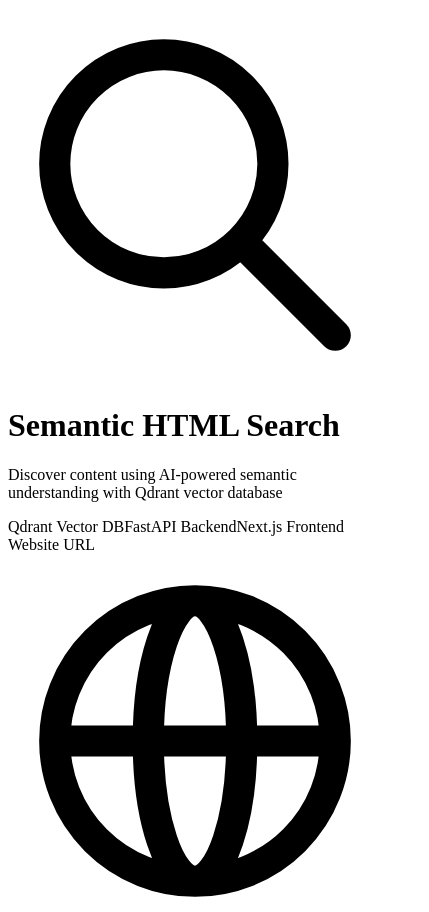
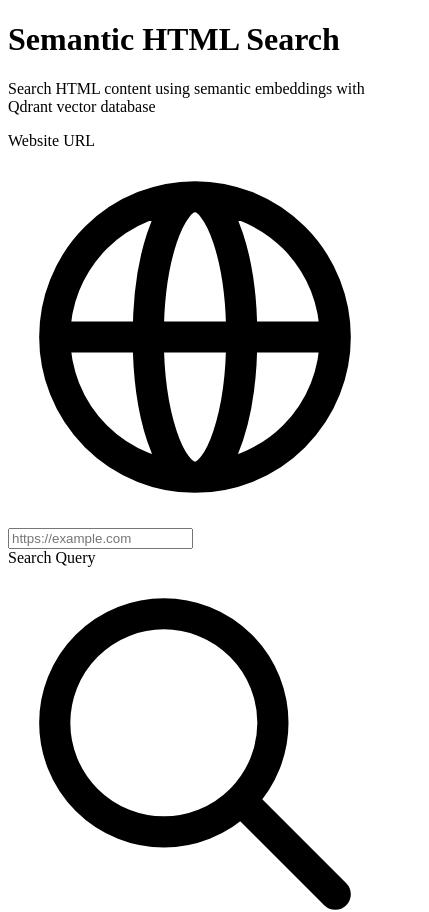
Before and after one commit to aaron-seq/semantic-html-search-smarter-codes, a Next.js app in the folder frontend/: page / in a window 390 px wide. Shown: the top 912 px of the page, 429 px wide, since content can reach past the window. Built offline with nearby package versions, Linux system fonts and the light colour scheme.

Commit message:
Update UI to match assignment requirements: clean design without emojis

```diff
--- a/frontend/pages/index.tsx
+++ b/frontend/pages/index.tsx
@@ -79,52 +79,23 @@ export default function Home() {
   return (
     <>
       <Head>
-        <title>Semantic HTML Search | AI-Powered Content Discovery</title>
+        <title>Semantic HTML Search - Smarter.codes Assignment</title>
         <meta name="description" content="Search HTML content using semantic embeddings with Qdrant vector database" />
         <meta name="viewport" content="width=device-width, initial-scale=1" />
         <link rel="icon" href="/favicon.ico" />
       </Head>
 
-      <main className="min-h-screen bg-gradient-to-br from-blue-50 via-indigo-50 to-purple-50">
-        {/* Animated Background Elements */}
-        <div className="fixed inset-0 overflow-hidden pointer-events-none">
-          <div className="absolute -top-40 -right-40 w-80 h-80 bg-purple-300 rounded-full mix-blend-multiply filter blur-xl opacity-20 animate-blob"></div>
-          <div className="absolute -bottom-40 -left-40 w-80 h-80 bg-indigo-300 rounded-full mix-blend-multiply filter blur-xl opacity-20 animate-blob animation-delay-2000"></div>
-          <div className="absolute top-1/2 left-1/2 transform -translate-x-1/2 -translate-y-1/2 w-80 h-80 bg-blue-300 rounded-full mix-blend-multiply filter blur-xl opacity-20 animate-blob animation-delay-4000"></div>
-        </div>
-
-        <div className="relative container mx-auto px-4 py-12 max-w-6xl">
-          {/* Header */}
-          <div className="text-center mb-12">
-            <div className="inline-flex items-center justify-center mb-6">
-              <div className="p-3 bg-gradient-to-br from-indigo-500 to-purple-600 rounded-2xl shadow-lg">
-                <svg className="w-12 h-12 text-white" fill="none" viewBox="0 0 24 24" stroke="currentColor">
-                  <path strokeLinecap="round" strokeLinejoin="round" strokeWidth={2} d="M21 21l-6-6m2-5a7 7 0 11-14 0 7 7 0 0114 0z" />
-                </svg>
-              </div>
-            </div>
-            <h1 className="text-5xl font-extrabold text-transparent bg-clip-text bg-gradient-to-r from-indigo-600 via-purple-600 to-pink-600 mb-4">
+      <main className="min-h-screen bg-gray-50">
+        <div className="container mx-auto px-4 py-8 max-w-6xl">
+          <div className="text-center mb-8">
+            <h1 className="text-4xl font-bold text-gray-900 mb-3">
               Semantic HTML Search
             </h1>
-            <p className="text-xl text-gray-600 max-w-2xl mx-auto">
-              Discover content using AI-powered semantic understanding with{' '}
-              <span className="font-semibold text-indigo-600">Qdrant</span> vector database
+            <p className="text-lg text-gray-600">
+              Search HTML content using semantic embeddings with Qdrant vector database
             </p>
-            <div className="mt-4 flex items-center justify-center gap-2 text-sm text-gray-500">
-              <span className="inline-flex items-center px-3 py-1 rounded-full bg-white shadow-sm border border-gray-200">
-                <span className="w-2 h-2 bg-green-500 rounded-full mr-2 animate-pulse"></span>
-                Qdrant Vector DB
-              </span>
-              <span className="inline-flex items-center px-3 py-1 rounded-full bg-white shadow-sm border border-gray-200">
-                FastAPI Backend
-              </span>
-              <span className="inline-flex items-center px-3 py-1 rounded-full bg-white shadow-sm border border-gray-200">
-                Next.js Frontend
-              </span>
-            </div>
           </div>
 
-          {/* Search Form */}
           <SearchForm
             url={url}
             query={query}
@@ -135,12 +106,11 @@ export default function Home() {
             onClear={handleClear}
           />
 
-          {/* Error Display */}
           {error && (
-            <div className="mt-6 bg-red-50 border-2 border-red-200 rounded-2xl p-6 shadow-lg animate-shake">
+            <div className="mt-6 bg-red-50 border border-red-200 rounded-lg p-4">
               <div className="flex items-start">
                 <div className="flex-shrink-0">
-                  <svg className="w-6 h-6 text-red-500" fill="currentColor" viewBox="0 0 20 20">
+                  <svg className="w-5 h-5 text-red-500" fill="currentColor" viewBox="0 0 20 20">
                     <path fillRule="evenodd" d="M10 18a8 8 0 100-16 8 8 0 000 16zM8.707 7.293a1 1 0 00-1.414 1.414L8.586 10l-1.293 1.293a1 1 0 101.414 1.414L10 11.414l1.293 1.293a1 1 0 001.414-1.414L11.414 10l1.293-1.293a1 1 0 00-1.414-1.414L10 8.586 8.707 7.293z" clipRule="evenodd" />
                   </svg>
                 </div>
@@ -152,43 +122,21 @@ export default function Home() {
             </div>
           )}
 
-          {/* Results Metadata */}
           {searchMeta && (
             <div className="mt-8">
-              <div className="bg-gradient-to-r from-indigo-500 to-purple-600 rounded-2xl shadow-xl p-6 text-white mb-6">
-                <div className="grid grid-cols-1 md:grid-cols-3 gap-6">
-                  <div className="flex items-center gap-3">
-                    <div className="p-3 bg-white/20 rounded-xl backdrop-blur-sm">
-                      <svg className="w-6 h-6" fill="none" viewBox="0 0 24 24" stroke="currentColor">
-                        <path strokeLinecap="round" strokeLinejoin="round" strokeWidth={2} d="M21 21l-6-6m2-5a7 7 0 11-14 0 7 7 0 0114 0z" />
-                      </svg>
-                    </div>
-                    <div>
-                      <p className="text-sm opacity-90">Search Query</p>
-                      <p className="font-semibold text-lg">{searchMeta.query}</p>
-                    </div>
+              <div className="bg-white rounded-lg shadow-sm border border-gray-200 p-6 mb-6">
+                <div className="grid grid-cols-1 md:grid-cols-3 gap-4">
+                  <div>
+                    <p className="text-sm text-gray-500 mb-1">Search Query</p>
+                    <p className="font-semibold text-gray-900">{searchMeta.query}</p>
                   </div>
-                  <div className="flex items-center gap-3">
-                    <div className="p-3 bg-white/20 rounded-xl backdrop-blur-sm">
-                      <svg className="w-6 h-6" fill="none" viewBox="0 0 24 24" stroke="currentColor">
-                        <path strokeLinecap="round" strokeLinejoin="round" strokeWidth={2} d="M4 6h16M4 12h16M4 18h7" />
-                      </svg>
-                    </div>
-                    <div>
-                      <p className="text-sm opacity-90">Total Chunks</p>
-                      <p className="font-semibold text-lg">{searchMeta.total_chunks}</p>
-                    </div>
+                  <div>
+                    <p className="text-sm text-gray-500 mb-1">Total Chunks</p>
+                    <p className="font-semibold text-gray-900">{searchMeta.total_chunks}</p>
                   </div>
-                  <div className="flex items-center gap-3">
-                    <div className="p-3 bg-white/20 rounded-xl backdrop-blur-sm">
-                      <svg className="w-6 h-6" fill="none" viewBox="0 0 24 24" stroke="currentColor">
-                        <path strokeLinecap="round" strokeLinejoin="round" strokeWidth={2} d="M9 12l2 2 4-4m6 2a9 9 0 11-18 0 9 9 0 0118 0z" />
-                      </svg>
-                    </div>
-                    <div>
-                      <p className="text-sm opacity-90">Top Results</p>
-                      <p className="font-semibold text-lg">{results.length}</p>
-                    </div>
+                  <div>
+                    <p className="text-sm text-gray-500 mb-1">Top Results</p>
+                    <p className="font-semibold text-gray-900">{results.length}</p>
                   </div>
                 </div>
               </div>
@@ -197,48 +145,21 @@ export default function Home() {
             </div>
           )}
 
-          {/* Empty State */}
           {!loading && !error && results.length === 0 && !searchMeta && (
-            <div className="mt-16 text-center">
-              <div className="inline-block p-6 bg-white rounded-3xl shadow-xl mb-6">
-                <svg className="mx-auto h-24 w-24 text-gray-300" fill="none" viewBox="0 0 24 24" stroke="currentColor">
+            <div className="mt-12 text-center">
+              <div className="inline-block p-4 bg-white rounded-lg shadow-sm border border-gray-200 mb-4">
+                <svg className="mx-auto h-16 w-16 text-gray-300" fill="none" viewBox="0 0 24 24" stroke="currentColor">
                   <path strokeLinecap="round" strokeLinejoin="round" strokeWidth={1.5} d="M21 21l-6-6m2-5a7 7 0 11-14 0 7 7 0 0114 0z" />
                 </svg>
               </div>
-              <h3 className="text-2xl font-bold text-gray-700 mb-2">Ready to Search</h3>
-              <p className="text-gray-500 text-lg max-w-md mx-auto">
+              <h3 className="text-xl font-semibold text-gray-700 mb-2">Ready to Search</h3>
+              <p className="text-gray-500 max-w-md mx-auto">
                 Enter a website URL and your search query above to discover relevant content using semantic AI
               </p>
             </div>
           )}
         </div>
       </main>
-
-      <style jsx>{`
-        @keyframes blob {
-          0% {
-            transform: translate(0px, 0px) scale(1);
-          }
-          33% {
-            transform: translate(30px, -50px) scale(1.1);
-          }
-          66% {
-            transform: translate(-20px, 20px) scale(0.9);
-          }
-          100% {
-            transform: translate(0px, 0px) scale(1);
-          }
-        }
-        .animate-blob {
-          animation: blob 7s infinite;
-        }
-        .animation-delay-2000 {
-          animation-delay: 2s;
-        }
-        .animation-delay-4000 {
-          animation-delay: 4s;
-        }
-      `}</style>
     </>
   );
 }
```
